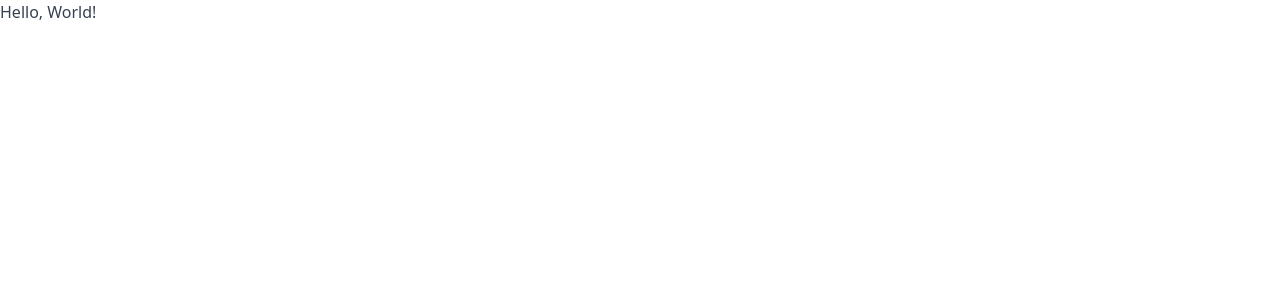
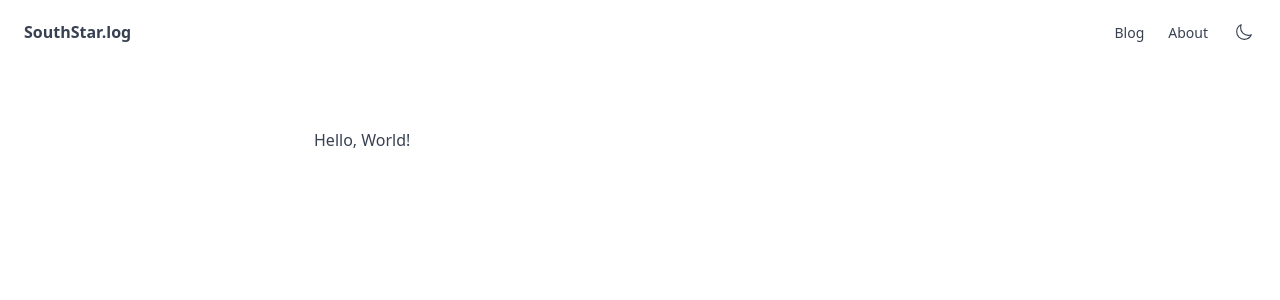
Before and after one commit to seongnam95/southstar-blog-next, a Next.js app: page / in a window 1280 px wide. Shown: the top 300 px of the page. Built offline with nearby package versions, Linux system fonts and the light colour scheme.

Commit message:
feat: 헤더, 레이아웃 컴포넌트 추가 및 적용

```diff
--- a/src/app/layout.tsx
+++ b/src/app/layout.tsx
@@ -3,6 +3,8 @@ import localFont from "next/font/local";
 import { ThemeProvider } from "next-themes";
 
 import "@styles/globals.css";
+import { Header } from "@components/common/Header";
+import Content from "@components/common/Content";
 
 const geistSans = localFont({
   src: "../../src/assets/fonts/GeistVF.woff",
@@ -30,7 +32,8 @@ export default function RootLayout({
     <html lang="en" suppressHydrationWarning>
       <body className={`${geistSans.variable} ${geistMono.variable} antialiased`}>
         <ThemeProvider attribute="class" defaultTheme="system" enableSystem>
-          {children}
+          <Header />
+          <Content>{children}</Content>
         </ThemeProvider>
       </body>
     </html>
--- /dev/null
+++ b/src/components/common/Content.tsx
@@ -0,0 +1,13 @@
+import React from "react";
+
+import { cn } from "@lib/cn";
+
+interface ContentProps {
+  children?: React.ReactNode;
+}
+
+function Content({ children }: ContentProps) {
+  return <div className={cn("m-auto mt-10 min-h-full max-w-[700px] p-6")}>{children}</div>;
+}
+
+export default Content;
--- /dev/null
+++ b/src/components/common/Header.tsx
@@ -0,0 +1,15 @@
+import { DarkModeToggle } from "@components/common/DarkModeToggle";
+import { Logo } from "@components/common/Logo";
+import { NavigationBar } from "@components/common/NavigationBar";
+
+export function Header() {
+  return (
+    <header className="flex h-16 w-full items-center justify-between px-5">
+      <Logo />
+      <div className="flex items-center gap-2">
+        <NavigationBar />
+        <DarkModeToggle />
+      </div>
+    </header>
+  );
+}
```
